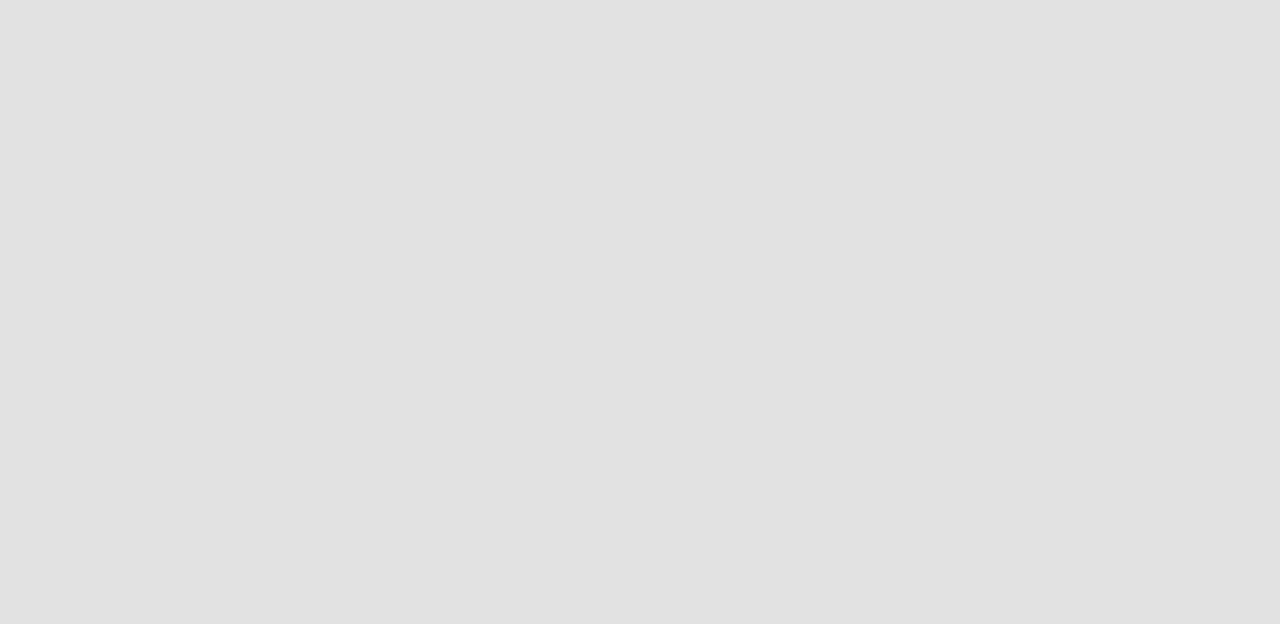
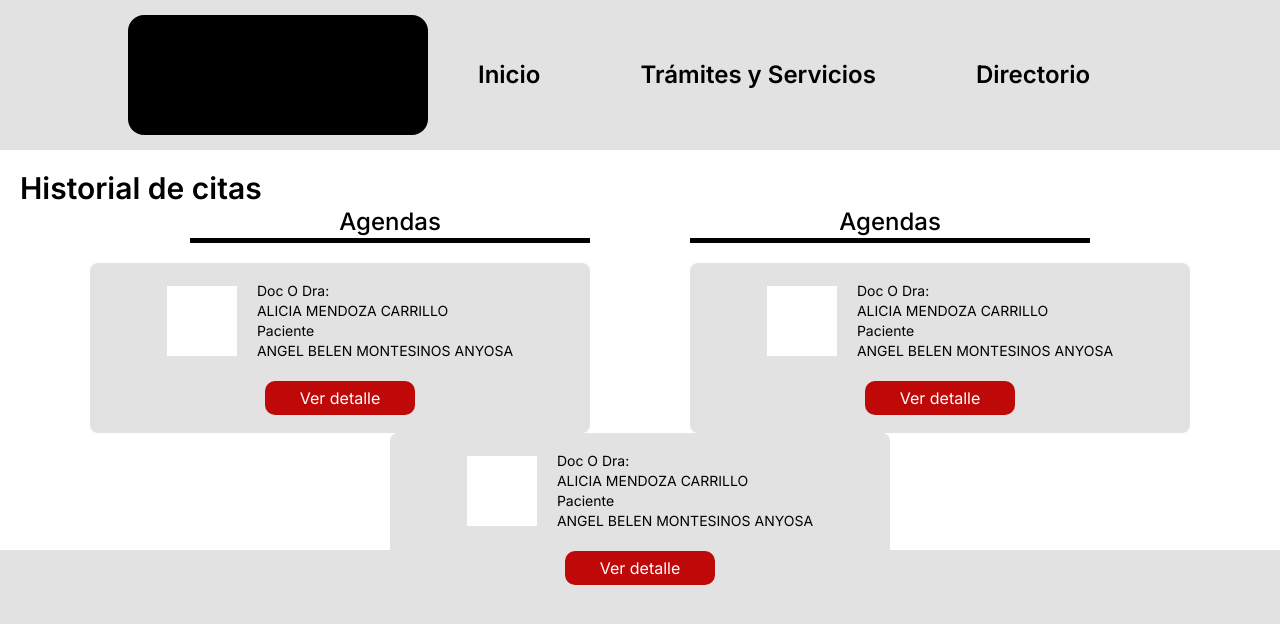
Before and after one commit to Gabriel23Sp/Proyecto-web, a Next.js app: page / in a window 1280 px wide. Shown: the top 624 px of the page. Built offline with nearby package versions, Linux system fonts and the light colour scheme.

Commit message:
update web gabriel

```diff
--- /dev/null
+++ b/app/components/Agenda.tsx
@@ -0,0 +1,58 @@
+import React from 'react'
+
+export const Agenda = () => {
+    const Calendario = Array(43).fill('')
+    const Horas = Array(5).fill('')
+    return (
+    <div className='flex flex-col gap-[10px] w-[850px] p-[10px]'>
+        <h3 className='text-3xl font-semibold'>AGENDA TU CITA</h3>
+        <form className='text-xl flex flex-col gap-[20px]'>
+            <section className='flex gap-[100px]'>
+                <div>
+                    <p>Especialidad</p>
+                    <select className='W-[250px]'>
+                        <option value="1">NEUROLOGIA</option>
+                        <option value="2">GENERAL</option>
+                        <option value="3">MATERNIDAD</option>
+                    </select>
+                </div>
+                <div>
+                    <p>Médicos</p>
+                    <select className='W-[250px]'>
+                        <option value="1">ALICIA MENDOZA CARRILLO</option>
+                        <option value="2">AUGUSTO FERNANDO ENCALADA</option>
+                        <option value="3">JULIAN SIFUENTES BERNUY</option>
+                    </select>
+                </div>
+            </section>
+            <section className='bg-white w-full h-[300px] rounded-md flex justify-center items-center gap-[20px]'>
+                <div className='w-[400px] flex flex-col justify-center items-center'>
+                    <h4>¿Cuando deseas Atenderte?</h4>
+                    <div className='container-calendario'>
+                    {Calendario.map((index)=>(
+                           <div className='calendario border-[1px] border-[#bf0908]'>
+
+                           </div>
+                    ))}
+                    </div>
+                </div>
+                <div className='w-[3px] h-[250px] bg-cyan-400'>
+                </div>
+                <div className='w-[400px] flex flex-col justify-around items-center'>
+                    <section className='w-full h-[100px]'>
+                        <h4>¿A que hora deseas atenderte?</h4>
+                        <div className='flex gap-x-[100px] gap-y-[20px] flex-wrap justify-center'>
+                        {Horas.map(()=>(
+                            <div className='bg-[#464c58] w-[60px] h-[25px]'></div>
+                        ))}
+                        </div>
+                    </section>
+                    <section className='w-[90%] h-[100px] flex justify-end items-end'>
+                         <button className='bg-[#bf0908] text-white w-[50%] hover:bg-white hover:text-black'>Siguiente</button>
+                    </section>
+                </div>
+            </section>
+        </form>
+    </div>
+  )
+}
--- /dev/null
+++ b/app/components/Agenda2.tsx
@@ -0,0 +1,31 @@
+import React from 'react'
+
+export const Agenda2 = () => {
+  return (
+    <div className='flex flex-col w-[380px] p-[15px] h-[450px] justify-center items-center border-[2px] border-black rounded-md gap-[30px]'>
+        <p className='text-base'>Agenda Tu cita | Confirma los datos de tu cita</p>
+        <section className='flex gap-[20px]'>
+            <figure className='w-[70px] h-[70px] bg-white'></figure>
+            <p className='text-xs'>Doc O Dra: <br /> ALICIA MENDOZA CARRILLO <br /> Paciente: <br />ANGEL BELEN MONTESINO ANYOSA</p>
+        </section>
+        <section className='flex flex-col gap-[10px]'>
+            <div className='flex gap-[20px]'>
+                <figure className='w-[30px] h-[30px] bg-white'></figure>
+                <p>Jueves 15 de Junio de 2023</p>
+            </div>
+            <div className='flex gap-[20px]'>
+                <figure className='w-[30px] h-[30px] bg-white'></figure>
+                <p>Jueves 15 de Junio de 2023</p>
+            </div>
+        </section>
+        <section className='h-[70px]'>
+            <h4>Consultorio N° 305</h4>
+            <p className='text-xs'>* Recuerde presentarse al hospital al menos 30 minutos antes de tu cita. De lo contrario su cita será cancelada.</p>
+        </section>
+        <section className=' flex  justify-between w-full gap-[50px]'>
+        <button className='bg-white text-[#bf0908] w-[50%] hover:bg-white hover:text-black'>Cancelar</button>
+        <button className='bg-[#bf0908] text-white w-[50%] hover:bg-white hover:text-black'>Confirmar</button>
+        </section>
+    </div>
+  )
+}
--- /dev/null
+++ b/app/components/AgendaCard.tsx
@@ -0,0 +1,15 @@
+import React from 'react'
+
+export const AgendaCard = () => {
+  return (
+    <article className='w-[500px] h-[170px] rounded-lg flex gap-[20px] flex-col bg-[#e2e2e2] justify-center items-center'>
+    <div className='flex gap-[20px] justify-center items-center'>
+        <figure className='w-[70px] h-[70px] bg-white'></figure>
+        <p className='text-sm'> Doc O Dra: <br /> ALICIA MENDOZA CARRILLO <br /> Paciente <br /> ANGEL BELEN MONTESINOS ANYOSA</p>
+    </div>
+    <div className='w-[300px] flex justify-center'>
+        <button className='bg-[#bf0908] text-white w-[50%] hover:bg-white hover:text-black'>Ver detalle</button>
+    </div>
+</article>
+  )
+}
--- /dev/null
+++ b/app/components/Historial.tsx
@@ -0,0 +1,45 @@
+import React from 'react'
+import { AgendaCard } from './AgendaCard'
+
+const PESTAÑAS:string[]=[
+    'Inicio',
+    'Trámites y Servicios',
+    'Directorio',
+]
+ const AGENDAS = Array(3).fill(null)
+export const Historial = () => {
+  return (
+    <main className='w-full flex flex-col'>
+        <header className='w-[80%] flex items-center h-[150px] m-auto gap-[50px]'>
+            <figure className='w-[300px] h-[120px] bg-black rounded-2xl'>
+
+            </figure>
+            <nav className='flex gap-x-[100px]'>
+                {PESTAÑAS.map((item,index)=>(
+                    <div key={index} className='font-semibold text-2xl'>{item}</div>
+                ))}
+            </nav>
+        </header>
+        <section className='w-full bg-white h-[400px] p-[20px]'>
+                <h4 className='text-3xl font-semibold'>Historial de citas</h4>
+                <div className='w-full flex justify-center gap-[100px]'>
+                        <section className='flex flex-col justify-center items-center'>
+                            <h5 className='text-black font-medium text-2xl'>Agendas</h5>
+                            <div className='w-[400px] h-[5px] bg-black'></div>
+                        </section>
+
+                        <section className='flex flex-col justify-center items-center'>
+                            <h5 className='text-black font-medium text-2xl'>Agendas</h5>
+                            <div className='w-[400px] h-[5px] bg-black'></div>
+                        </section>
+                </div>
+                <div className='p-[20px] w-full flex justify-around flex-wrap h-[250px] items-center'>
+                    {AGENDAS.map(()=>(
+                        <AgendaCard/>
+                    ))}
+                </div>
+        </section>
+
+    </main>
+  )
+}
--- a/app/globals.css
+++ b/app/globals.css
@@ -61,3 +61,17 @@ button{
   grid-column-start: 1;
   grid-column-end: 4;
 }
+
+/*Calendario*/
+.container-calendario{
+  width: 300px;
+  height: 200px;
+  display: grid;
+  grid-template-columns: repeat(7,1fr);
+}
+
+.container-calendario .calendario:first-child{
+  grid-column-start: 1;
+  grid-column-end: 8;
+  background: #bf0908;
+}
--- a/app/page.tsx
+++ b/app/page.tsx
@@ -1,4 +1,6 @@
+import { Agenda2 } from "./components/Agenda2";
 import { Header } from "./components/Header";
+import { Historial } from "./components/Historial";
 import { Inicio } from "./components/Inicio";
 import { Nav } from "./components/Nav";
 import { Registro } from "./components/Registro";
@@ -7,11 +9,7 @@ import { Windons } from "./components/Windons";
 export default function Home() {
   return (
     <>
-       {/* <Header/>
-      <Nav/>
-      <Windons/>
-      <Registro/>
-      <Inicio/> */}
+    <Historial/>
     </>
   );
 }
```
